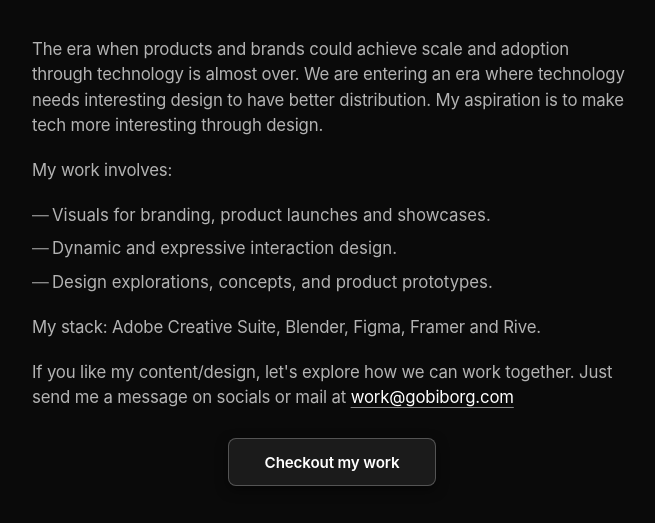
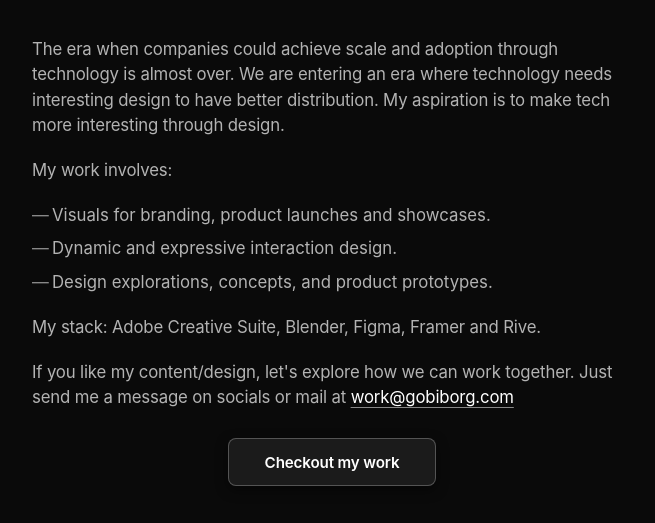
Before and after one commit to gobiborg/gobiborg.github.io, a plain HTML site: page index.html in a window 1280 px wide. Shown: the part 162-685 px from the top of the page, without its empty margins (308-963 px from the left). Drawn offline with Linux system fonts and the light colour scheme.

Commit message:
Update index.html

```diff
--- a/index.html
+++ b/index.html
@@ -487,7 +487,7 @@ footer {
   </header>
 
   <section class="content-block">
-    <p>The era when products and brands could achieve scale and adoption through technology is almost over. We are entering an era where technology needs interesting design to have better distribution. My aspiration is to make tech more interesting through design.</p>
+    <p>The era when companies could achieve scale and adoption through technology is almost over. We are entering an era where technology needs interesting design to have better distribution. My aspiration is to make tech more interesting through design.</p>
 
     <p>My work involves:</p>
     <ul class="feature-list">
```
